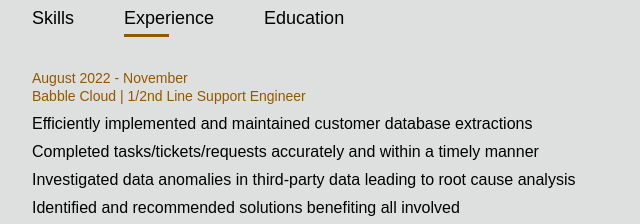
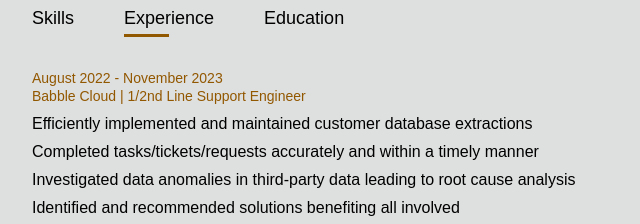
Before and after one commit to omarmukh/githuhb.io, a plain HTML site: page index.html in a window 1280 px wide. Both pictures are taken after a click on the element "Experience". Shown: the part 1014-1238 px from the top of the page, 96-736 px from the left. Drawn offline with Linux system fonts and the light colour scheme.

Commit message:
Update index.html

```diff
--- a/index.html
+++ b/index.html
@@ -76,7 +76,7 @@
                 <div class="tab-contents" id="experience">
                   <ul>
                     <li>
-                        <span>August 2022 - November</span><br>
+                        <span>August 2022 - November 2023</span><br>
                         <span> Babble Cloud | 1/2nd Line Support Engineer</span>
                         <ul>
                             <li>Efficiently implemented and maintained customer database extractions</li>
```
